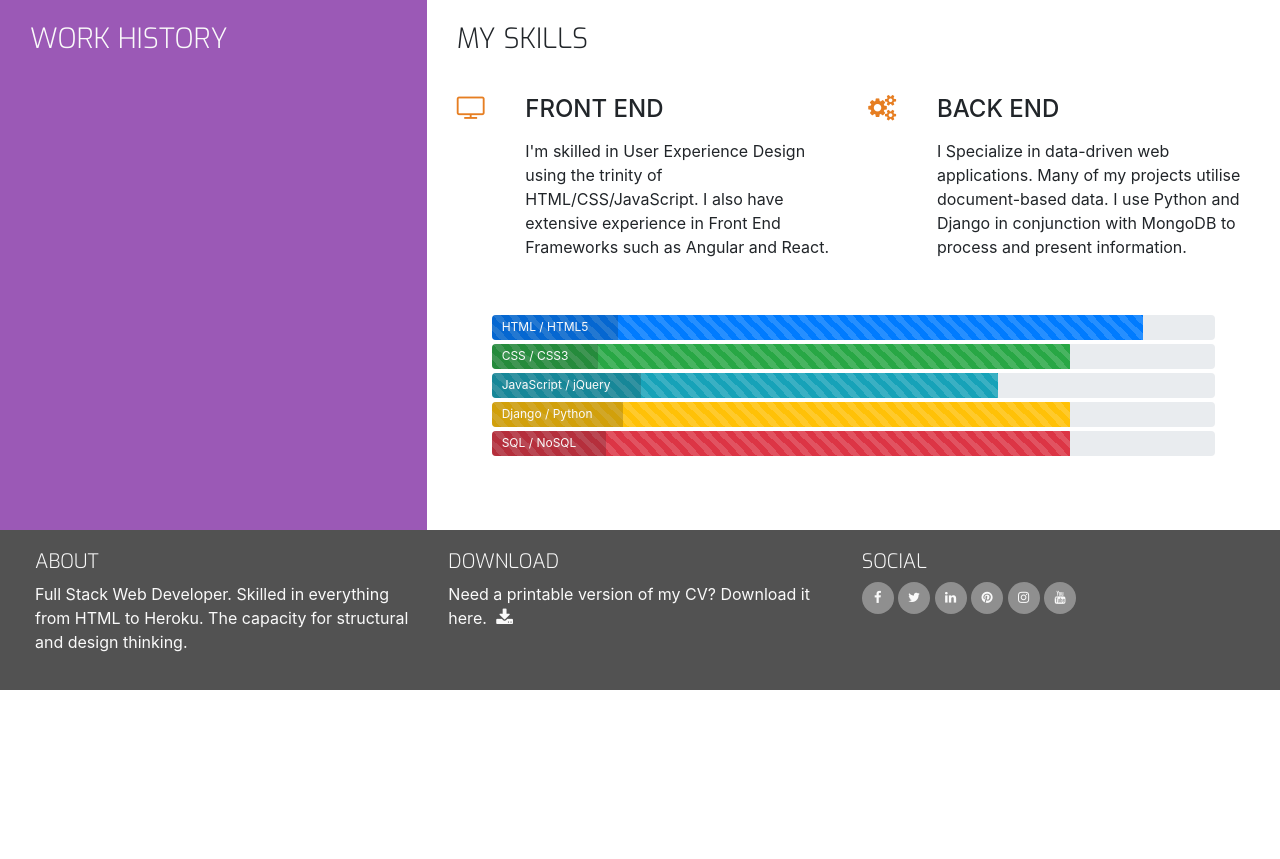
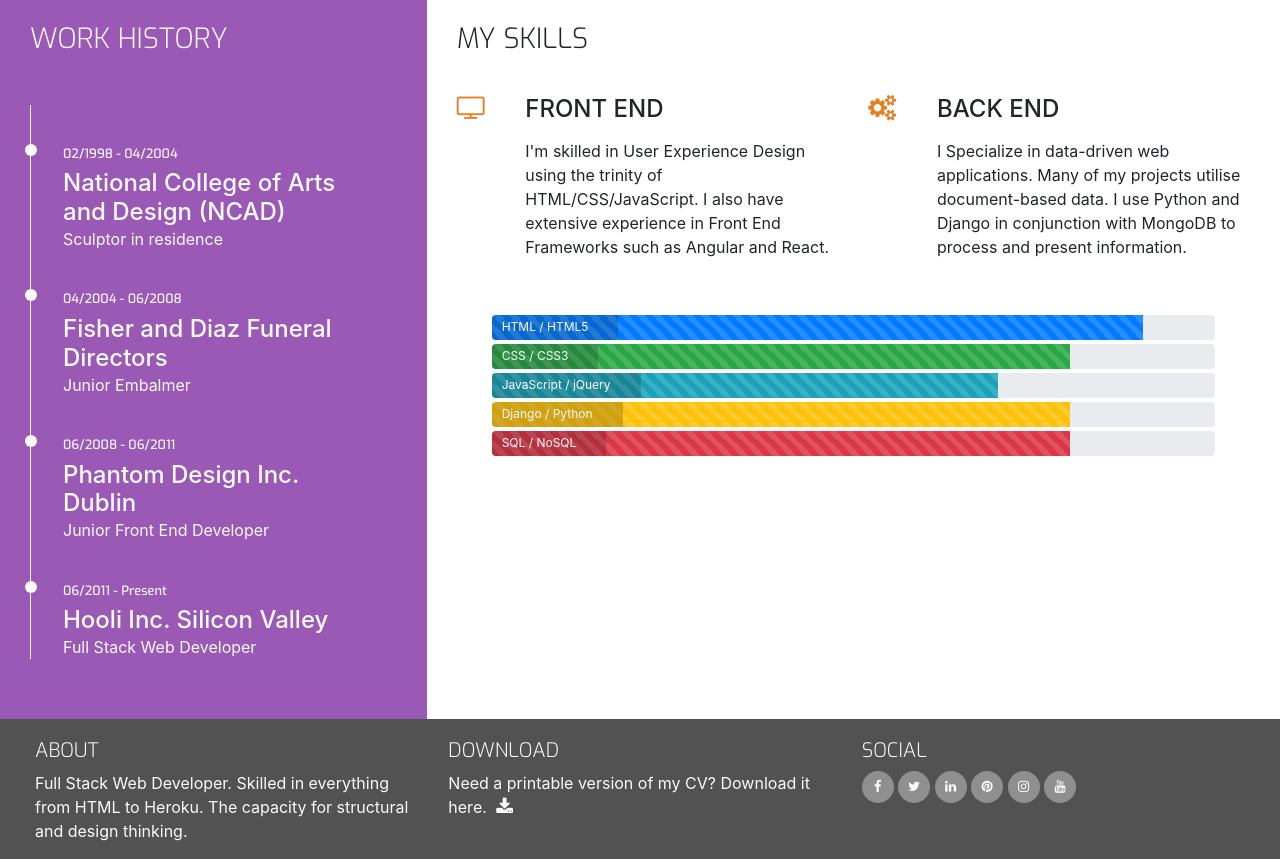
Before and after one commit to dijkm88/resume-project, a plain HTML site: page resume.html in a window 1280 px wide. Shown: the part 372-1231 px from the top of the page. Before the commit the page ends 1062 px from the top, so only its background shows below. Drawn offline with nearby package versions, Linux system fonts and the light colour scheme.

Commit message:
Added resume.html content

```diff
--- a/assets/css/style.css
+++ b/assets/css/style.css
@@ -338,3 +338,7 @@ footer {
     content: '';
     background: #fafafa;
 }
+
+.history-items {
+    margin-bottom: 30px;
+}
--- a/resume.html
+++ b/resume.html
@@ -55,6 +55,24 @@
                         <h3 class="history-heading uppercase">
                             Work History
                         </h3>
+                    </div>
+                </div>
+                <div class="history-items">
+                    <div class="timeline-item" data-dates="02/1998 - 04/2004">
+                        <h4>National College of Arts and Design (NCAD)</h4>
+                        <p>Sculptor in residence</p>
+                    </div>
+                    <div class="timeline-item" data-dates="04/2004 - 06/2008">
+                        <h4>Fisher and Diaz Funeral Directors</h4>
+                        <p>Junior Embalmer</p>
+                    </div>
+                    <div class="timeline-item" data-dates="06/2008 - 06/2011">
+                        <h4>Phantom Design Inc. Dublin</h4>
+                        <p>Junior Front End Developer</p>
+                    </div>
+                    <div class="timeline-item" data-dates="06/2011 - Present">
+                        <h4>Hooli Inc. Silicon Valley</h4>
+                        <p>Full Stack Web Developer</p>
                     </div>
                 </div>
             </div>
```
